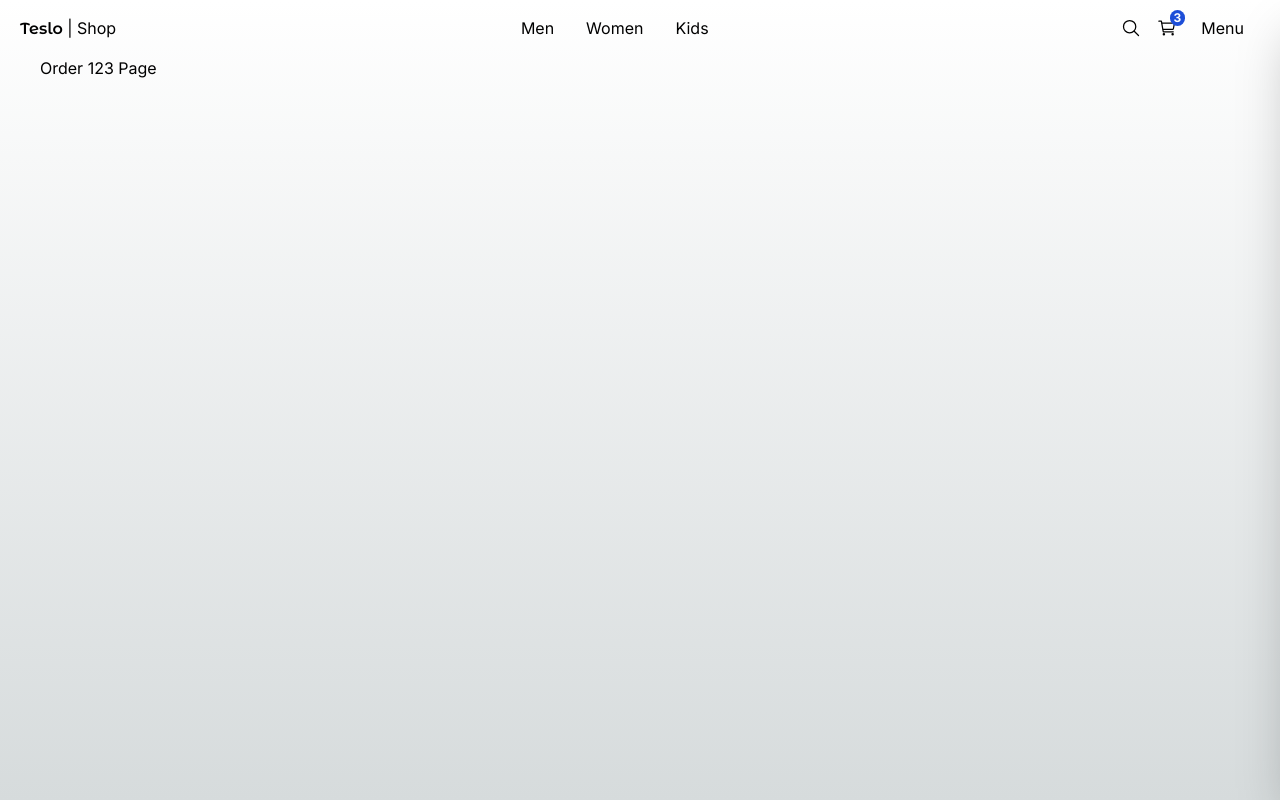
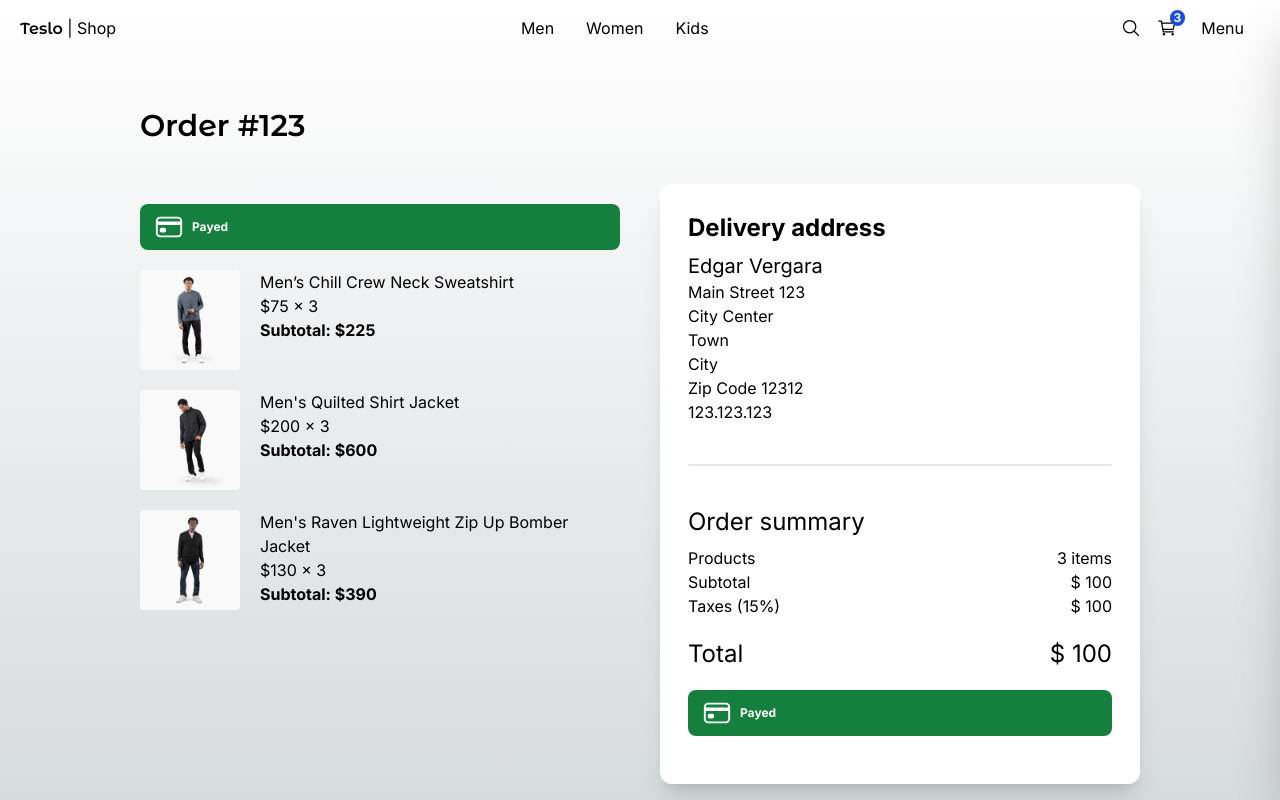
Before and after one commit to vergaraaa/next-ecommerce-shop, a Next.js app: page /orders/123 in a window 1280 px wide. Built offline with nearby package versions, Linux system fonts and the light colour scheme.

Commit message:
💄 order page

```diff
--- a/src/app/(shop)/orders/[id]/page.tsx
+++ b/src/app/(shop)/orders/[id]/page.tsx
@@ -1,7 +1,116 @@
-export default function OrderPage() {
+import clsx from "clsx";
+import Image from "next/image";
+import { initialData } from "@/seed/seed";
+import { IoCardOutline } from "react-icons/io5";
+import { Title } from "@/components/ui/title/Title";
+
+const productsInCart = [
+  initialData.products[0],
+  initialData.products[1],
+  initialData.products[2],
+];
+
+interface Props {
+  params: {
+    id: string;
+  };
+}
+
+export default async function OrderPage({ params }: Props) {
+  const { id } = await params;
+
   return (
-    <div>
-      <h1>Order 123 Page</h1>
+    <div className="flex justify-center items-center mb-72 px-10 sm:px-0">
+      <div className="flex flex-col w-[1000px]">
+        <Title title={`Order #${id}`} />
+
+        <div className="grid grid-cols-1 sm:grid-cols-2 gap-10 items-start">
+          {/* CART */}
+          <div className="flex flex-col mt-5">
+            <div
+              className={clsx(
+                "flex items-center rounded-lg py-2 px-3.5 text-xs font-bold text-white mb-5",
+                {
+                  "bg-red-500": false,
+                  "bg-green-700": true,
+                }
+              )}
+            >
+              <IoCardOutline size={30} />
+
+              <span className="mx-2">Payed</span>
+            </div>
+
+            {/* ITEMS */}
+            {productsInCart.map((product) => (
+              <div key={product.slug} className="flex mb-5">
+                <Image
+                  src={`/products/${product.images[0]}`}
+                  width={100}
+                  height={100}
+                  style={{ height: 100, width: 100 }}
+                  alt={product.title}
+                  className="mr-5 rounded"
+                />
+
+                <div>
+                  <p>{product.title}</p>
+                  <p>${product.price} x 3</p>
+                  <p className="font-bold">Subtotal: ${product.price * 3}</p>
+                </div>
+              </div>
+            ))}
+          </div>
+
+          {/* CHECKOUT */}
+          <div className="bg-white rounded-xl shadow-xl p-7">
+            <h2 className="text-2xl mb-2 font-bold">Delivery address</h2>
+
+            <div className="mb-10">
+              <p className="text-xl">Edgar Vergara</p>
+              <p>Main Street 123</p>
+              <p>City Center</p>
+              <p>Town</p>
+              <p>City</p>
+              <p>Zip Code 12312</p>
+              <p>123.123.123</p>
+            </div>
+
+            {/* DIVIDER */}
+            <div className="w-full h-0.5 rounded bg-gray-200  mb-10"></div>
+
+            <h2 className="text-2xl mb-2">Order summary</h2>
+
+            <div className="grid grid-cols-2">
+              <span>Products</span>
+              <span className="text-right">3 items</span>
+
+              <span>Subtotal</span>
+              <span className="text-right">$ 100</span>
+
+              <span>Taxes (15%)</span>
+              <span className="text-right">$ 100</span>
+
+              <span className="text-2xl mt-5">Total</span>
+              <span className="text-right text-2xl mt-5">$ 100</span>
+            </div>
+
+            <div
+              className={clsx(
+                "flex items-center rounded-lg py-2 px-3.5 text-xs font-bold text-white my-5",
+                {
+                  "bg-red-500": false,
+                  "bg-green-700": true,
+                }
+              )}
+            >
+              <IoCardOutline size={30} />
+
+              <span className="mx-2">Payed</span>
+            </div>
+          </div>
+        </div>
+      </div>
     </div>
   );
 }
```
